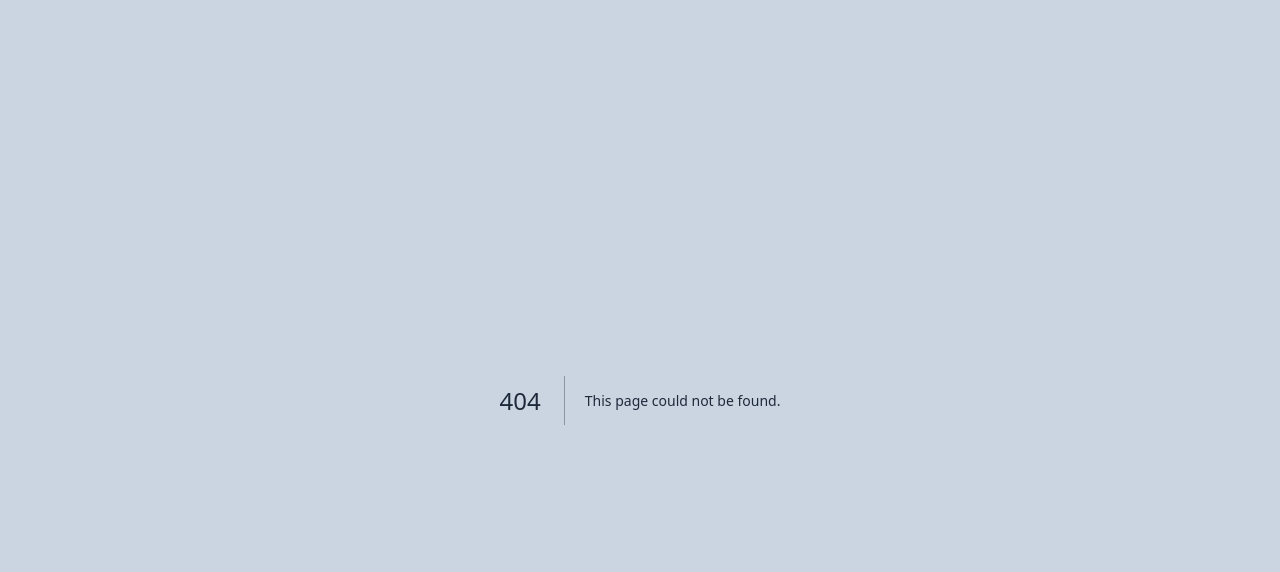
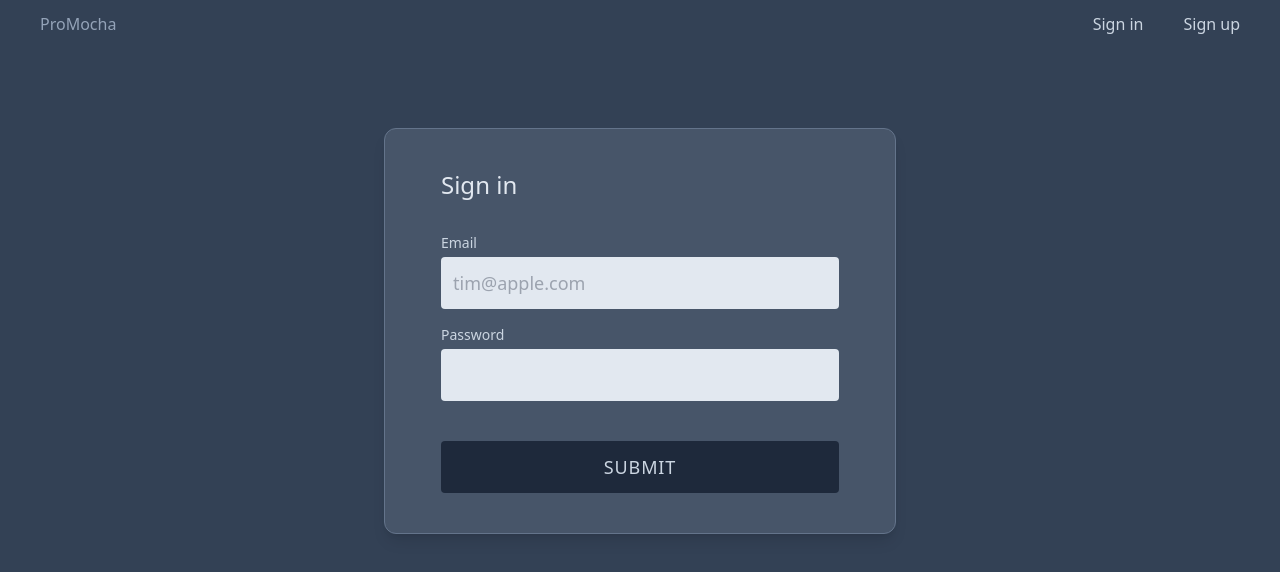
Before and after one commit to daniel-black/promocha, a Next.js app: page /sign-in in a window 1280 px wide. Before the commit this address had no page. Shown: the top 572 px of the page. Built offline with nearby package versions, Linux system fonts and the light colour scheme.

Commit message:
create auth sign-in and sign-up pages

```diff
--- /dev/null
+++ b/src/app/(auth)/auth-navbar.tsx
@@ -0,0 +1,13 @@
+import Link from "next/link";
+
+export default function AuthNavbar() {
+  return (
+    <nav className="flex justify-between items-center sm:space-x-10 px-4 sm:px-10 py-3 text-slate-300">
+      <Link href={'/'} className="text-slate-400">ProMocha</Link>
+      <div className="space-x-4 sm:space-x-10">
+        <Link href={'/sign-in'}>Sign&nbsp;in</Link>
+        <Link href={'/sign-up'}>Sign&nbsp;up</Link>
+      </div>
+    </nav>
+  );
+}
--- /dev/null
+++ b/src/app/(auth)/form.tsx
@@ -0,0 +1,42 @@
+'use client';
+
+type FormType = 'in' | 'up';
+
+type FormProps = {
+  type: FormType;
+};
+
+export default function Form({ type }: FormProps) {
+  return (
+    <section className="px-6 sm:px-14 py-10 mt-20 space-y-8 bg-slate-600 shadow-lg rounded-xl mx-2 w-full max-w-lg border border-slate-500">
+      <h1 className="text-2xl text-slate-200">Sign {type}</h1>
+
+      <form className="space-y-4">
+        <div>
+          <label className="block text-sm text-slate-300 mb-1">Email</label>
+          <input
+            type="email"
+            placeholder="tim@apple.com"
+            className="w-full rounded p-3 outline-none bg-slate-200 hover:bg-slate-100 focus:bg-slate-50 focus:ring focus:ring-slate-400 focus:ring-inset focus:ring-offset-1 text-slate-900 text-lg transition-all duration-75"
+            required
+          />
+        </div>
+        <div>
+          <label className="block text-sm text-slate-300 mb-1">Password</label>
+          <input
+            type="password"
+            className="w-full rounded p-3 outline-none bg-slate-200 hover:bg-slate-100 focus:bg-slate-50 focus:ring focus:ring-slate-400 focus:ring-inset focus:ring-offset-1 text-slate-900 text-lg transition-all duration-75"
+            required
+          />
+        </div>
+        <div className="pt-6">
+          <input
+            type="submit"
+            value={'SUBMIT'}
+            className="w-full text-lg bg-slate-800 text-slate-300 tracking-wider py-3 rounded cursor-pointer hover:bg-slate-900 hover:scale-105 duration-100 transition-all"
+          />
+        </div>
+      </form>
+    </section>
+  );
+}
--- /dev/null
+++ b/src/app/(auth)/layout.tsx
@@ -0,0 +1,13 @@
+import { LayoutProps } from "../layout";
+import AuthNavbar from "./auth-navbar";
+
+export default function AuthLayout({ children }: LayoutProps) {
+  return (
+    <div className="bg-slate-700 h-screen text-slate-50">
+      <AuthNavbar />
+      <div className="flex justify-center">
+        {children}
+      </div>
+    </div>
+  );
+}
--- /dev/null
+++ b/src/app/(auth)/sign-in/page.tsx
@@ -0,0 +1,5 @@
+import Form from "../form";
+
+export default function SignInPage() {
+  return <Form type="in" />;
+}
--- /dev/null
+++ b/src/app/(auth)/sign-up/page.tsx
@@ -0,0 +1,5 @@
+import Form from "../form";
+
+export default function SignUpPage() {
+  return <Form type="up" />;
+}
```
Also changed, not shown: src/app/(tool)/dashboard/layout.tsx (renamed from src/app/(app)/dashboard/layout.tsx), src/app/(tool)/dashboard/page.tsx (renamed from src/app/(app)/dashboard/page.tsx), src/app/(tool)/layout.tsx (renamed from src/app/(app)/layout.tsx), src/app/(tool)/promocodes/layout.tsx (renamed from src/app/(app)/promocodes/layout.tsx), src/app/(tool)/promocodes/page.tsx (renamed from src/app/(app)/promocodes/page.tsx).
